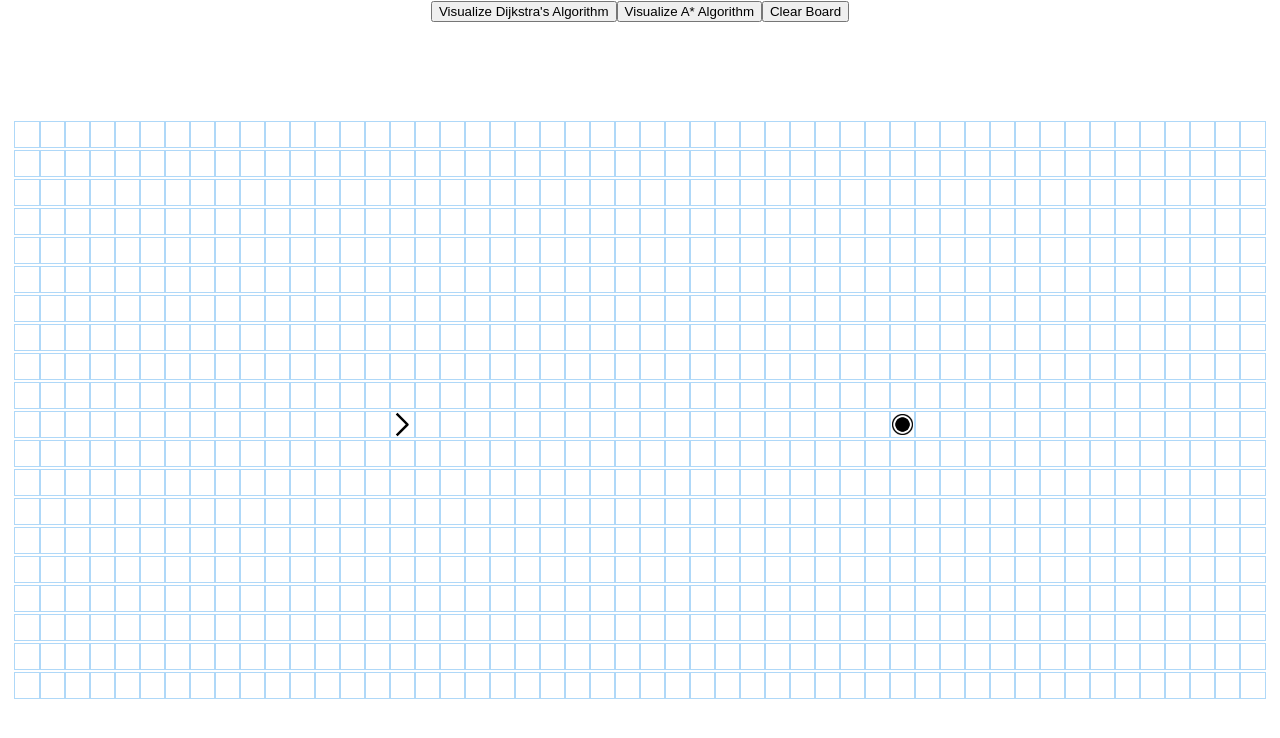
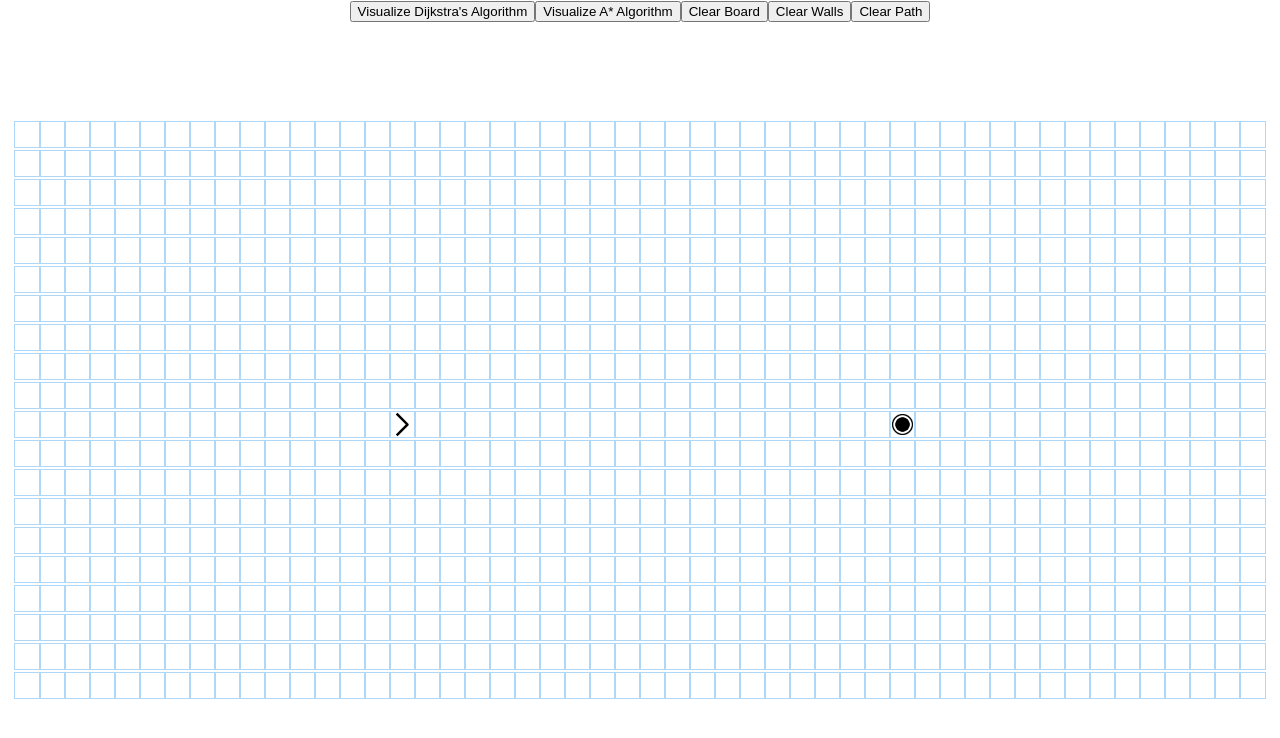
Before and after one commit to Katelynshapoval/Pathfinding-Visualizer, a React (Create React App) app: page / in a window 1280 px wide. Shown: the top 738 px of the page. Built offline with nearby package versions, Linux system fonts and the light colour scheme.

Commit message:
clear walls, path, board

```diff
--- a/src/PathfindingVisualizer/PathfindingVisualizer.jsx
+++ b/src/PathfindingVisualizer/PathfindingVisualizer.jsx
@@ -101,31 +101,40 @@ export default class PathfindingVisualizer extends Component {
     }
     this.setState({ animationIsRunning: false });
   }
-  clearBoard() {
-    const grid = getInitialGrid();
+  clearBoard(object) {
+    // const grid = getInitialGrid();
     // Loop through rows
     for (let row = 0; row < 20; row++) {
       // Loop through columns
       for (let col = 0; col < 50; col++) {
         // Check if the current cell is the starting node
-        if (col === START_NODE_COL && row === START_NODE_ROW) {
-          // Set the class name of the cell to indicate it's the starting node
-          document.getElementById(`node-${row}-${col}`).className =
-            "node node-start";
-        }
-        // Check if the current cell is the finishing node
-        else if (col === FINISH_NODE_COL && row === FINISH_NODE_ROW) {
-          // Set the class name of the cell to indicate it's the finishing node
-          document.getElementById(`node-${row}-${col}`).className =
-            "node node-finish";
-        }
-        // If the current cell is neither the starting nor finishing node
-        else {
-          // Set the class name of the cell to the default node style
-          document.getElementById(`node-${row}-${col}`).className = "node";
+        if (
+          !(col === START_NODE_COL && row === START_NODE_ROW) ||
+          (!(col === FINISH_NODE_COL && row === FINISH_NODE_ROW) &&
+            object !== "board" &&
+            object !== "active")
+        ) {
+          if (object === "board") {
+            // Set the class name of the cell to the default node style
+            document.getElementById(`node-${row}-${col}`).className = "node";
+          } else if (object === "walls") {
+            document
+              .getElementById(`node-${row}-${col}`)
+              .classList.remove("node-wall");
+          } else if (object === "path") {
+            document
+              .getElementById(`node-${row}-${col}`)
+              .classList.remove("node-visited");
+            document
+              .getElementById(`node-${row}-${col}`)
+              .classList.remove("node-shortest-path");
+            document
+              .getElementById(`node-${row}-${col}`)
+              .classList.remove("active");
+          }
         }
       }
-      this.setState({ grid });
+      // this.setState({ grid });
     }
   }
   // Displays the grid of nodes
@@ -139,7 +148,12 @@ export default class PathfindingVisualizer extends Component {
         <button onClick={() => this.visualizeAStar()}>
           Visualize A* Algorithm
         </button>
-        <button onClick={() => this.clearBoard()}>Clear Board</button>
+        {/* Cleares everything anf returns nodes back to original position */}
+        <button onClick={() => this.clearBoard("board")}>Clear Board</button>
+        {/* Cleans path and walls */}
+        <button onClick={() => this.clearBoard("walls")}>Clear Walls</button>
+        {/* Cleans just path */}
+        <button onClick={() => this.clearBoard("path")}>Clear Path</button>
         <div className="grid">
           {grid.map((row, rowIdx) => {
             return (
```
